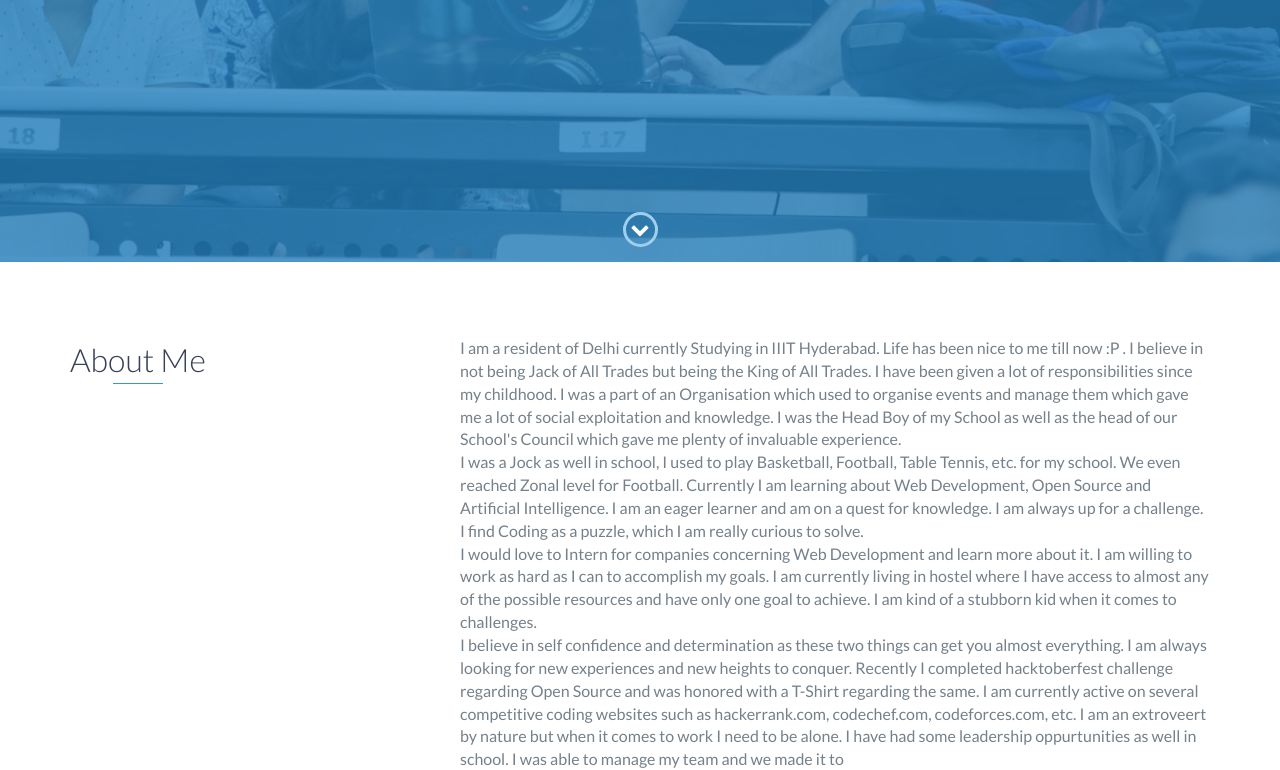
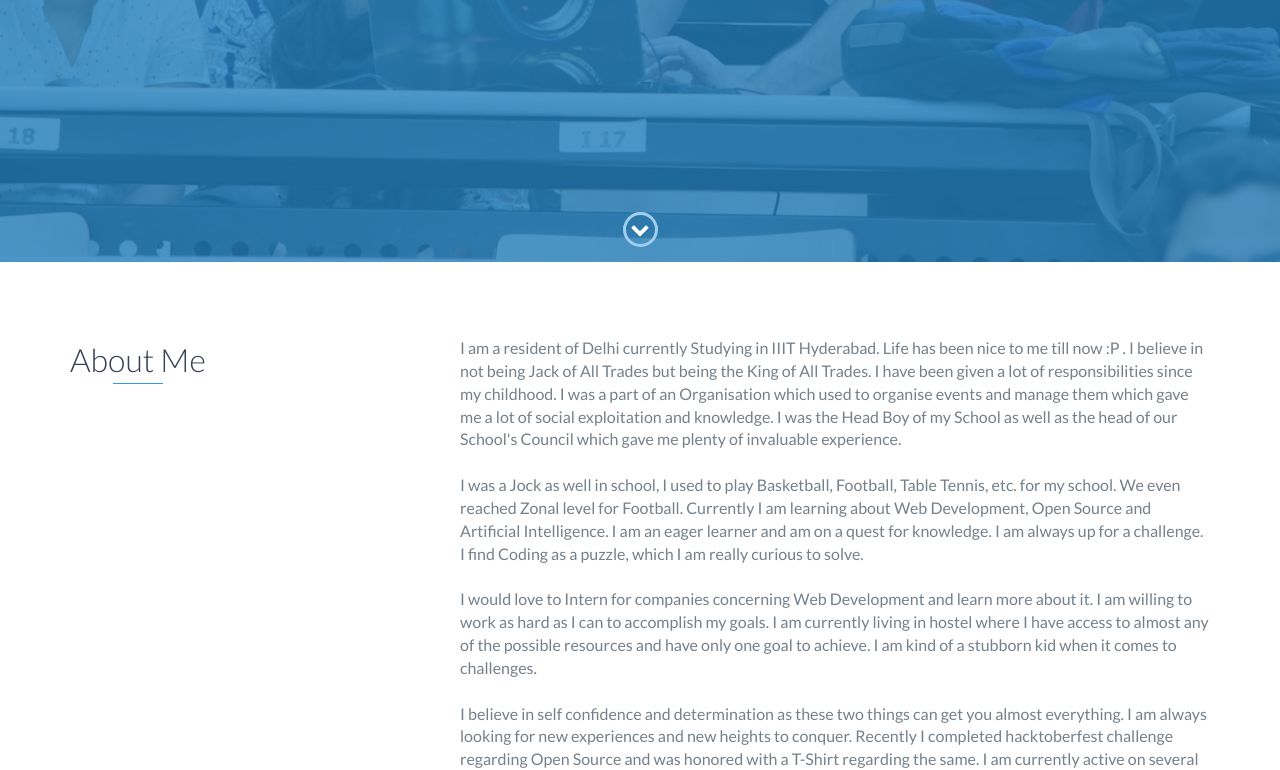
Before and after one commit to mridulnagpal/mridulnagpal.github.io, a website: page index.html in a window 1280 px wide. Shown: the part 538-1308 px from the top of the page. Drawn offline with nearby package versions, Linux system fonts and the light colour scheme.

Commit message:
Tweaks 2

```diff
--- a/index.html
+++ b/index.html
@@ -73,13 +73,13 @@
                 </div>
                 <div class="col-md-8">
                     <p>
-                        I am a resident of Delhi currently Studying in IIIT Hyderabad. Life has been nice to me till now :P . I believe in not being Jack of All Trades but being the King of All Trades. I have been given a lot of responsibilities since my childhood. I was a part of an Organisation which used to organise events and manage them which gave me a lot of social exploitation and knowledge. I was the Head Boy of my School as well as the head of our School's Council which gave me plenty of invaluable experience.<br>
+                        I am a resident of Delhi currently Studying in IIIT Hyderabad. Life has been nice to me till now :P . I believe in not being Jack of All Trades but being the King of All Trades. I have been given a lot of responsibilities since my childhood. I was a part of an Organisation which used to organise events and manage them which gave me a lot of social exploitation and knowledge. I was the Head Boy of my School as well as the head of our School's Council which gave me plenty of invaluable experience.<br><br>
 
 
-                        I was a Jock as well in school, I used to play Basketball, Football, Table Tennis, etc. for my school. We even reached Zonal level for Football. Currently I am learning about Web Development, Open Source and Artificial Intelligence. I am an eager learner and am on a quest for knowledge. I am always up for a challenge. I find Coding as a puzzle, which I am really curious to solve.<br>
+                        I was a Jock as well in school, I used to play Basketball, Football, Table Tennis, etc. for my school. We even reached Zonal level for Football. Currently I am learning about Web Development, Open Source and Artificial Intelligence. I am an eager learner and am on a quest for knowledge. I am always up for a challenge. I find Coding as a puzzle, which I am really curious to solve.<br><br>
 
 
-                        I would love to Intern for companies concerning Web Development and learn more about it. I am willing to work as hard as I can to accomplish my goals. I am currently living in hostel where I have access to almost any of the possible resources and have only one goal to achieve. I am kind of a stubborn kid when it comes to challenges.<br>
+                        I would love to Intern for companies concerning Web Development and learn more about it. I am willing to work as hard as I can to accomplish my goals. I am currently living in hostel where I have access to almost any of the possible resources and have only one goal to achieve. I am kind of a stubborn kid when it comes to challenges.<br><br>
 
 
                         I believe in self confidence and determination as these two things can get you almost everything. I am always looking for new experiences and new heights to conquer. Recently I completed hacktoberfest challenge regarding Open Source and was honored with a T-Shirt regarding the same. I am currently active on several competitive coding websites such as hackerrank.com, codechef.com, codeforces.com, etc. I am an extroveert by nature but when it comes to work I need to be alone. I have had some leadership oppurtunities as well in school. I was able to manage my team and we made it to
```
